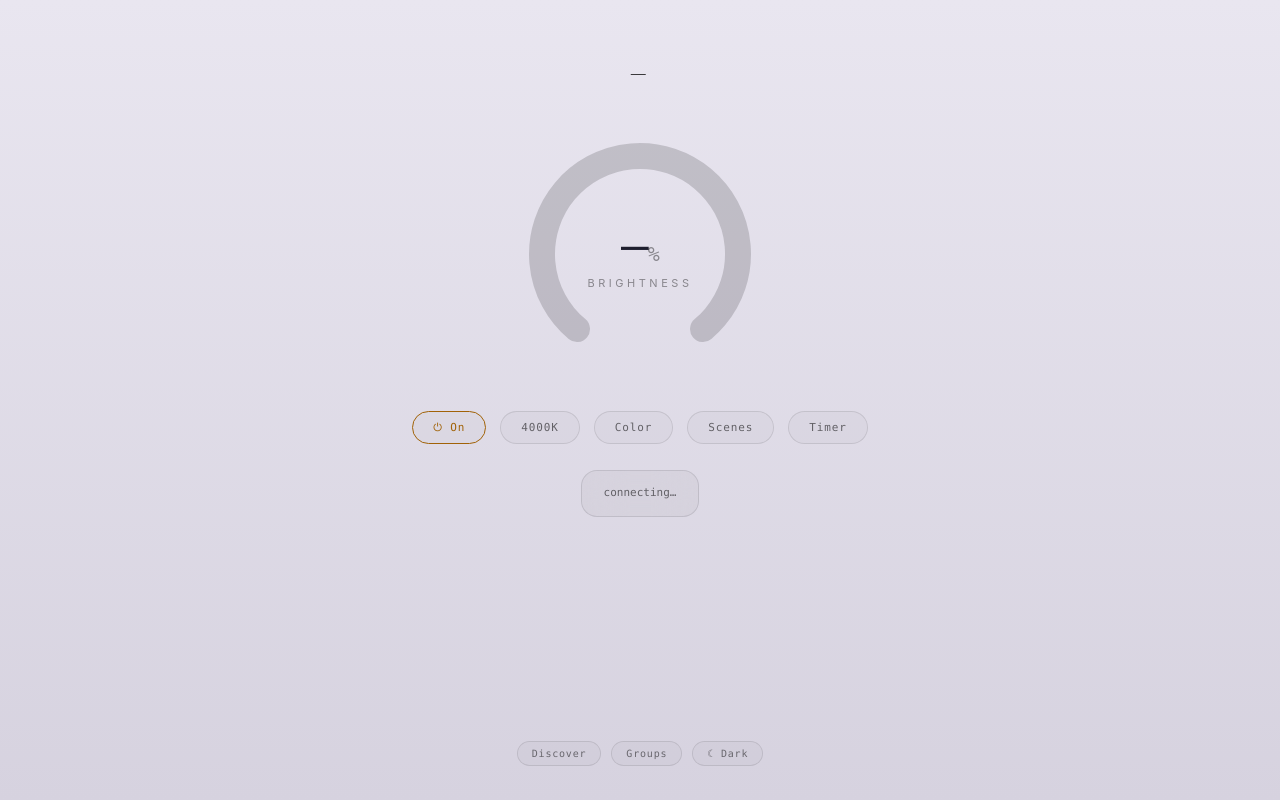
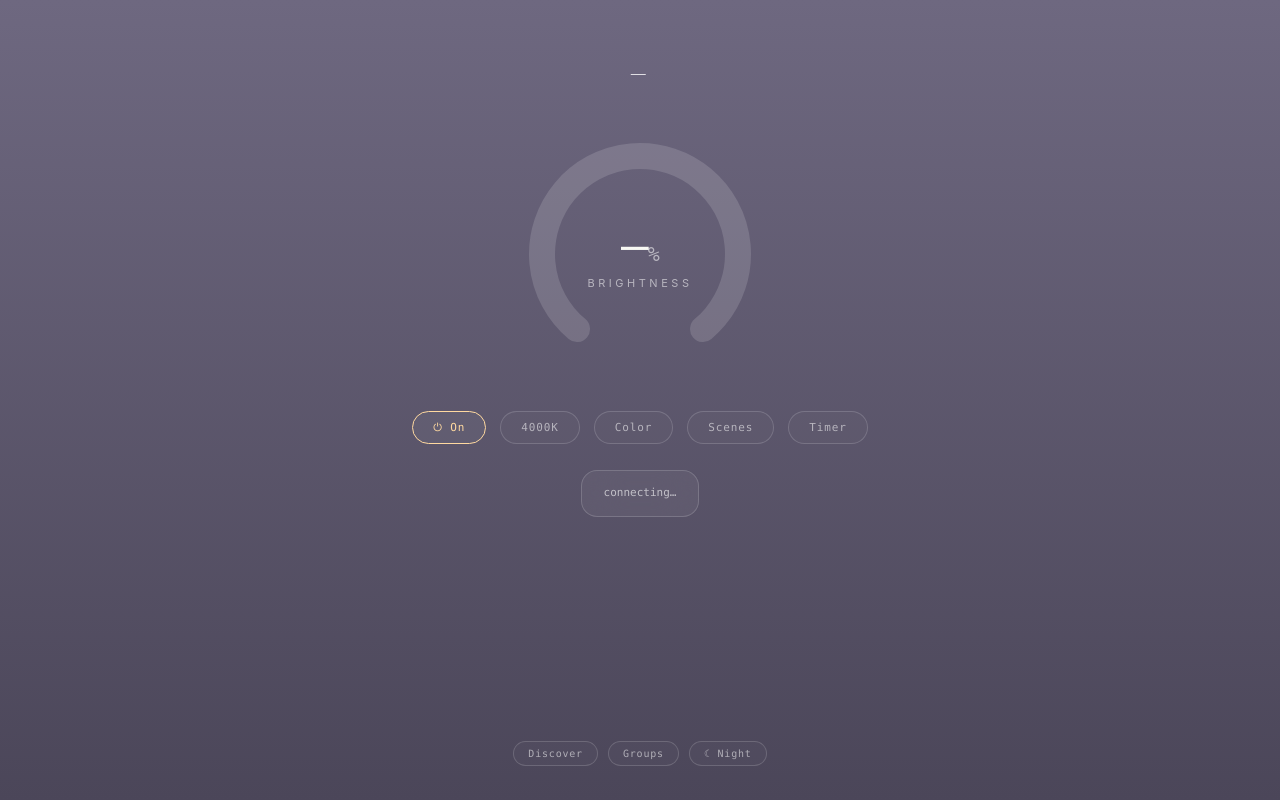
Before and after one commit to shivarchit/Lumina, a website built with Vite: page frontend/index.html in a window 1280 px wide. Both pictures are taken after a click on the button "Themes". Built offline with nearby package versions, Linux system fonts and the light colour scheme.

Commit message:
feat: dusk mode replaces light - muted twilight canvas, shared light-ink chrome

```diff
--- a/frontend/src/main.js
+++ b/frontend/src/main.js
@@ -681,7 +681,7 @@ el('groups-pill').onclick = renderGroupsOverlay;
 // system understands the same config value.
 function applyMode(light) {
   document.body.classList.toggle('light', light);
-  el('themes-pill').textContent = light ? '☾ Dark' : '☀ Light';
+  el('themes-pill').textContent = light ? '☾ Night' : '⛅ Dusk';
 }
 
 el('themes-pill').onclick = () => {
--- a/frontend/src/style.css
+++ b/frontend/src/style.css
@@ -308,28 +308,17 @@ html, body {
 
 .pill.back { border-color: rgba(255, 255, 255, 0.2); color: rgba(255, 255, 255, 0.75); }
 
-/* light mode — one toggle, not a theme system */
+/* dusk mode — muted twilight, same light-ink chrome as night */
 body.light {
-  background: linear-gradient(180deg, #E9E6F0, #D6D2DF);
-  --text: #1E1E2E;
-  --dim: rgba(0, 0, 0, 0.4);
-  --faint: rgba(0, 0, 0, 0.1);
-  --glass: rgba(0, 0, 0, 0.03);
-  --accent: #A16207; /* amber-700: warm accent readable on light */
-  --ok: #40A02B;
-  --err: #D20F39;
-  color: var(--text);
+  background: linear-gradient(180deg, #6E6880, #4B4659);
+  --dim: rgba(255, 255, 255, 0.55);
+  --faint: rgba(255, 255, 255, 0.16);
+  --glass: rgba(255, 255, 255, 0.05);
 }
-body.light .pill { color: rgba(0, 0, 0, 0.55); background: rgba(0, 0, 0, 0.02); }
-body.light .pill.on { color: var(--accent); }
-body.light .target-name { color: rgba(0, 0, 0, 0.8); }
-body.light .dial-track { stroke: rgba(0, 0, 0, 0.16); }
-body.light .statusline { color: rgba(0, 0, 0, 0.55); }
-body.light .overlay { background: rgba(240, 238, 246, 0.6); }
-body.light .overlay-card { background: rgba(252, 251, 254, 0.95); }
-body.light .overlay-head { color: rgba(0, 0, 0, 0.65); }
-body.light .name-input { background: rgba(0, 0, 0, 0.04); color: var(--text); }
-body.light .blob { opacity: 0.7; }
+body.light .statusline { color: rgba(255, 255, 255, 0.62); }
+body.light .dial-track { stroke: rgba(255, 255, 255, 0.14); }
+body.light .overlay { background: rgba(40, 37, 50, 0.6); }
+
 
 /* group member rows */
 .member-row {
@@ -342,13 +331,3 @@ body.light .blob { opacity: 0.7; }
   cursor: pointer;
 }
 .member-row input[type="checkbox"] { accent-color: var(--accent); cursor: pointer; }
-
-/* light-mode readability */
-body.light .blob { opacity: 0.45; }
-body.light .statusline b {
-  background: rgba(30, 30, 46, 0.85);
-  padding: 1px 8px;
-  border-radius: 5px;
-}
-body.light .approw .pill,
-body.light .target-sub { color: rgba(0, 0, 0, 0.5); }
```
